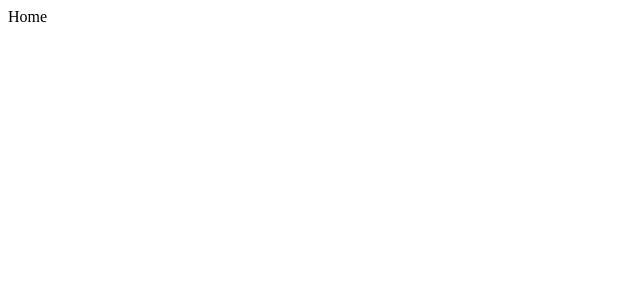
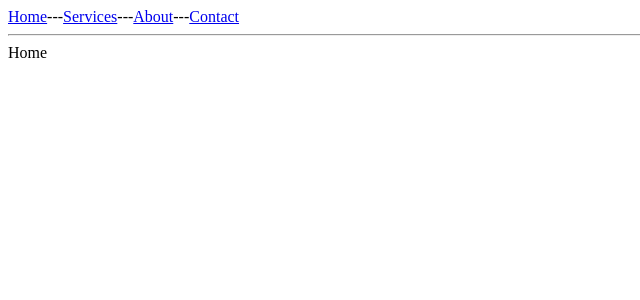
Before and after one commit to 9trocoder/reactrouter, a React (Create React App) app: page / in a window 1280 px wide. Shown: the top 300 px of the page, without its empty margins (0-640 px from the left). Built offline with nearby package versions, Linux system fonts and the light colour scheme.

Commit message:
add Link
add a link to the BrowserRouter

```diff
--- a/src/App.js
+++ b/src/App.js
@@ -1,5 +1,5 @@
 import React from 'react';
-import {BrowserRouter, Route} from 'react-router-dom';
+import {BrowserRouter, Route, Link} from 'react-router-dom';
 
 import Home from './components/Home';
 import Services from './components/Services';
@@ -8,7 +8,17 @@
 
 const App = () => {
   return (
+
+
     <BrowserRouter>
+      <header>
+      <Link to="/">Home</Link>---
+      <Link to="/services">Services</Link>---
+      <Link to="/about">About</Link>---
+      <Link to="/contact">Contact</Link>
+      <hr/>
+    </header>
+
       <Route path="/" exact component={Home} />
       <Route path="/services" component={Services} />
       <Route path="/about" component={About} />
```
